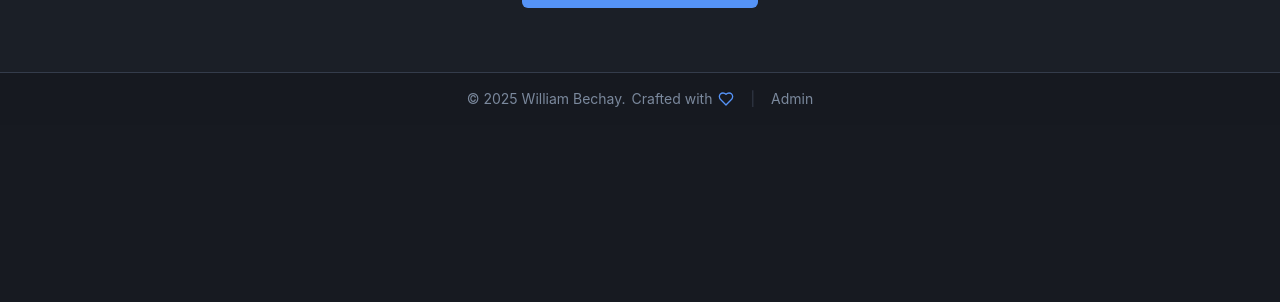
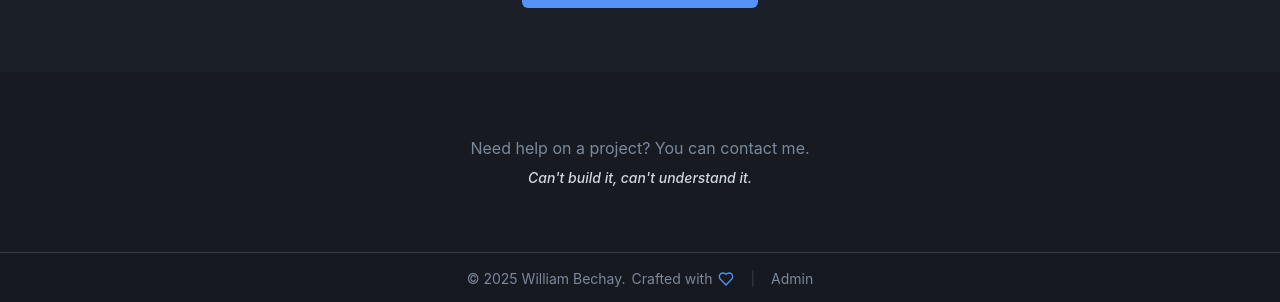
Before and after one commit to WilliamBechay/williambechay, a React (Vite) app: page / in a window 1280 px wide. Shown: the part 1514-1816 px from the top of the page. Before the commit the page ends 1639 px from the top, so only its background shows below. Built offline with nearby package versions, Linux system fonts and the light colour scheme.

Commit message:
Updated CallToAction.jsx

```diff
--- a/src/components/CallToAction.jsx
+++ b/src/components/CallToAction.jsx
@@ -1,14 +1,26 @@
 import React from 'react';
 import { motion } from 'framer-motion';
+import { useLanguage } from '@/components/LanguageProvider';
 
 const CallToAction = () => {
+  const { translations } = useLanguage();
+
+  const getTranslation = (path, fallback) => {
+    if (!translations) return fallback;
+    return path.split('.').reduce((obj, key) => obj && obj[key], translations) || fallback;
+  };
+
   return (
     <motion.div
       initial={{ opacity: 0 }}
       animate={{ opacity: 1 }}
       transition={{ duration: 0.5, delay: 0.5 }}
+      className="py-16 text-center"
     >
-      {/* Content for this section can be added later */}
+      <div className="container mx-auto px-4 space-y-2">
+        <p className="text-muted-foreground">{getTranslation('home.helpText', 'Need help on a project? You can contact me.')}</p>
+        <p className="text-sm font-medium text-foreground italic">{getTranslation('home.tagline', 'Can\'t build it, can\'t understand it.')}</p>
+      </div>
     </motion.div>
   );
 };
--- a/src/locales/en.json
+++ b/src/locales/en.json
@@ -197,7 +197,9 @@
     },
     "intro": {
       "greeting": "Software engineer specializing in systems and networks. My expertise spans backend development, infrastructure, software architecture, observability, and system reliability."
-    }
+    },
+    "helpText": "Need help on a project? You can contact me.",
+    "tagline": "Can't build it, can't understand it."
   },
   "admin": {
     "meta": {
--- a/src/locales/fr.json
+++ b/src/locales/fr.json
@@ -197,7 +197,9 @@
     },
     "intro": {
       "greeting": "Ingénieur logiciel spécialisé en systèmes et réseaux. Mon expertise couvre le développement backend, l'infrastructure, les architectures logicielles, l'observabilité et la fiabilité des systèmes."
-    }
+    },
+    "helpText": "Besoin d'aide sur un projet? Vous pouvez me contacter.",
+    "tagline": "Can't build it, can't understand it."
   },
   "admin": {
     "meta": {
```
